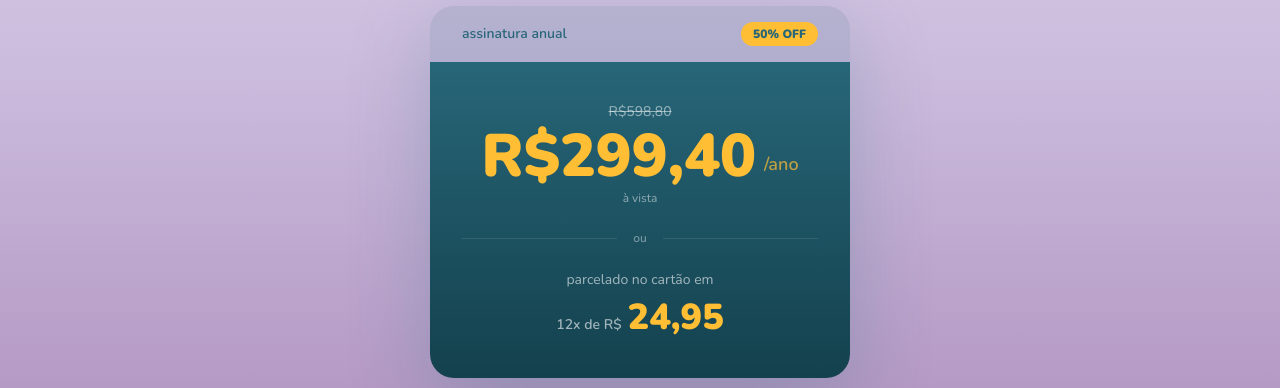
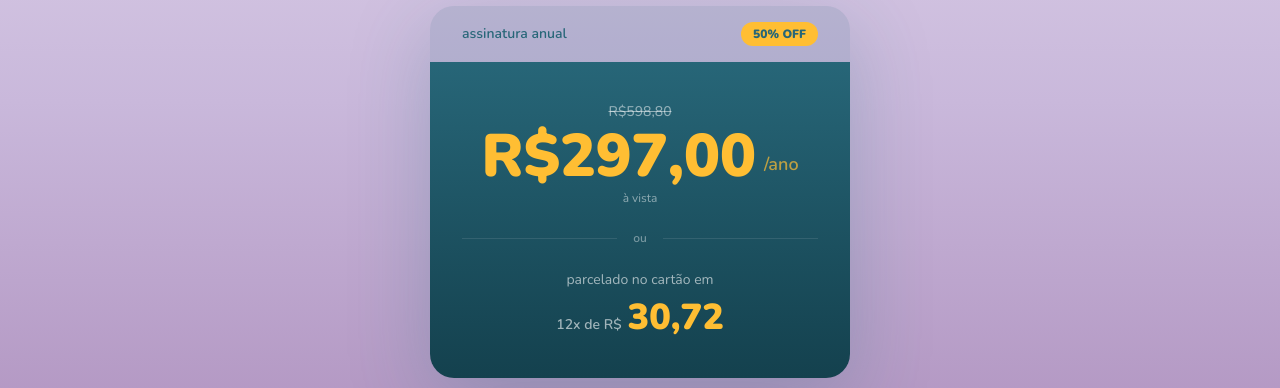
Before and after one commit to plural-plataforma/plural-lp, a Next.js app: page / in a window 1280 px wide. Shown: the part 9060-9448 px from the top of the page. Built offline with nearby package versions, Linux system fonts and the light colour scheme.

Commit message:
novo preço

```diff
--- a/app/components/sections/LaunchOfferSection.tsx
+++ b/app/components/sections/LaunchOfferSection.tsx
@@ -56,7 +56,7 @@ export function LaunchOfferSection() {
             {/* Preço à vista */}
             <div className="mb-1 flex items-end justify-center gap-2">
               <span className="text-5xl font-black text-[#FFBE33] md:text-6xl">
-                R$299,40
+                R$297,00
               </span>
               <span className="mb-2 text-lg font-semibold text-[#FFBE33]/70">/ano</span>
             </div>
@@ -75,7 +75,7 @@ export function LaunchOfferSection() {
             </p>
             <div className="flex items-baseline justify-center gap-1.5">
               <span className="text-sm font-semibold text-white/60">12x de R$</span>
-              <span className="text-4xl font-black text-[#FFBE33]">24,95</span>
+              <span className="text-4xl font-black text-[#FFBE33]">30,72</span>
             </div>
 
           </div>
```
